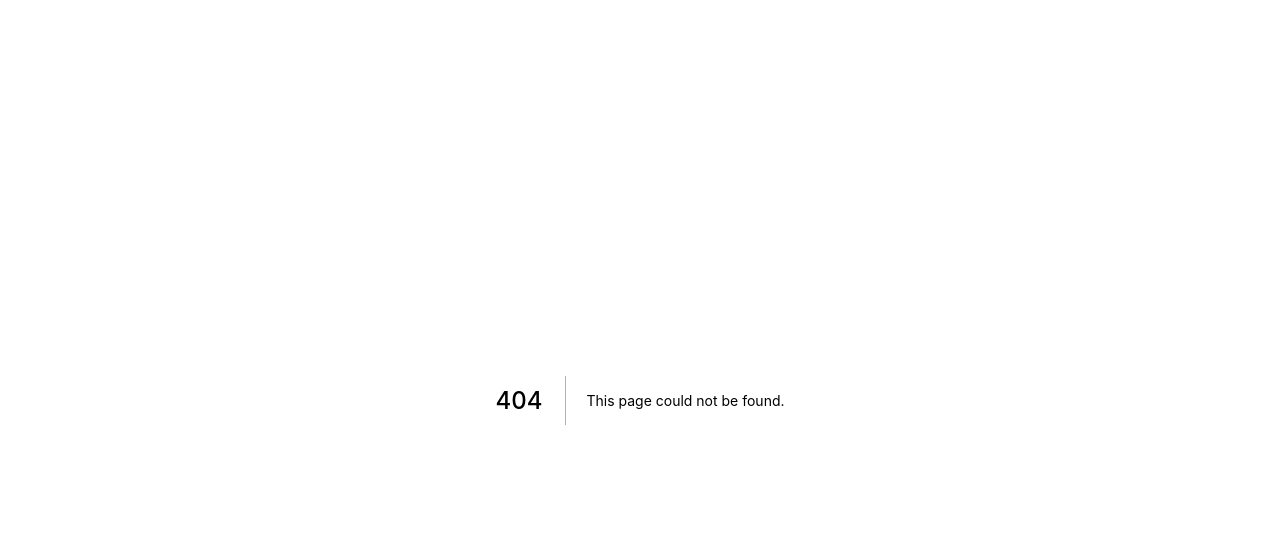
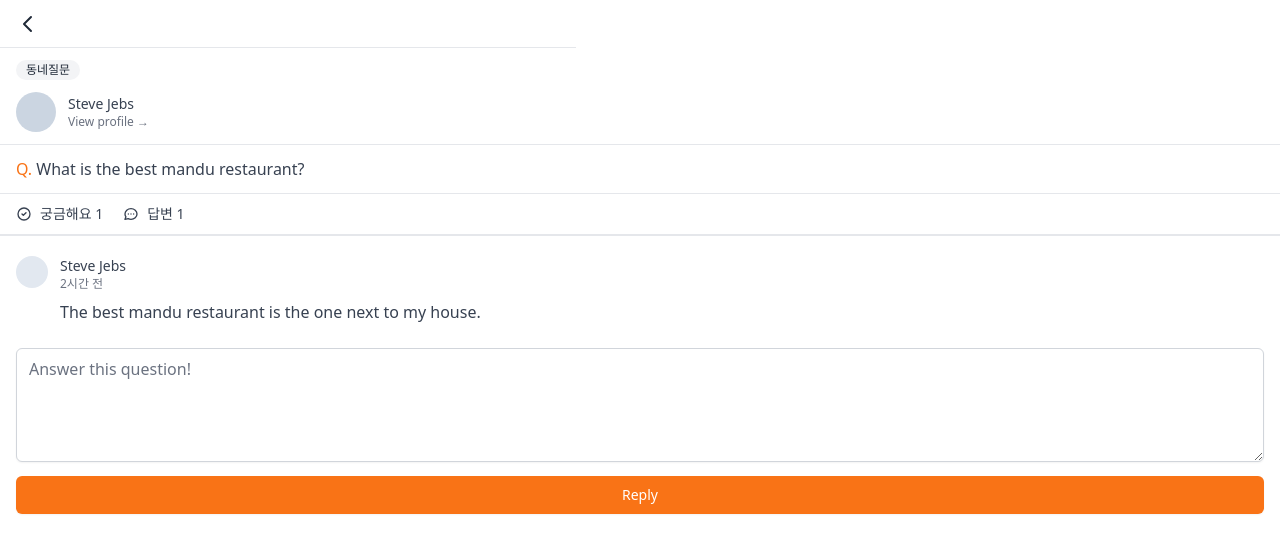
Before and after one commit to manonkim/next_app, a Next.js app: page /community/1 in a window 1280 px wide. Before the commit this address had no page. Shown: the top 552 px of the page. Built offline with nearby package versions, Linux system fonts and the light colour scheme.

Commit message:
Add : community pages

```diff
--- /dev/null
+++ b/pages/community/[id].tsx
@@ -0,0 +1,92 @@
+import type { NextPage } from 'next';
+import Layout from '../../components/layout';
+import TextArea from '../../components/textarea';
+
+const CommunityPostDetail: NextPage = () => {
+  return (
+    <Layout canGoBack>
+      <div>
+        <span className="inline-flex my-3 ml-4 items-center px-2.5 py-0.5 rounded-full text-xs font-medium bg-gray-100 text-gray-800">
+          동네질문
+        </span>
+        <div className="flex mb-3 px-4 cursor-pointer pb-3  border-b items-center space-x-3">
+          <div className="w-10 h-10 rounded-full bg-slate-300" />
+          <div>
+            <p className="text-sm font-medium text-gray-700">Steve Jebs</p>
+            <p className="text-xs font-medium text-gray-500">
+              View profile &rarr;
+            </p>
+          </div>
+        </div>
+        <div>
+          <div className="mt-2 px-4 text-gray-700">
+            <span className="text-orange-500 font-medium">Q.</span> What is the
+            best mandu restaurant?
+          </div>
+          <div className="flex px-4 space-x-5 mt-3 text-gray-700 py-2.5 border-t border-b-[2px]  w-full">
+            <span className="flex space-x-2 items-center text-sm">
+              <svg
+                className="w-4 h-4"
+                fill="none"
+                stroke="currentColor"
+                viewBox="0 0 24 24"
+                xmlns="http://www.w3.org/2000/svg"
+              >
+                <path
+                  strokeLinecap="round"
+                  strokeLinejoin="round"
+                  strokeWidth="2"
+                  d="M9 12l2 2 4-4m6 2a9 9 0 11-18 0 9 9 0 0118 0z"
+                ></path>
+              </svg>
+              <span>궁금해요 1</span>
+            </span>
+            <span className="flex space-x-2 items-center text-sm">
+              <svg
+                className="w-4 h-4"
+                fill="none"
+                stroke="currentColor"
+                viewBox="0 0 24 24"
+                xmlns="http://www.w3.org/2000/svg"
+              >
+                <path
+                  strokeLinecap="round"
+                  strokeLinejoin="round"
+                  strokeWidth="2"
+                  d="M8 12h.01M12 12h.01M16 12h.01M21 12c0 4.418-4.03 8-9 8a9.863 9.863 0 01-4.255-.949L3 20l1.395-3.72C3.512 15.042 3 13.574 3 12c0-4.418 4.03-8 9-8s9 3.582 9 8z"
+                ></path>
+              </svg>
+              <span>답변 1</span>
+            </span>
+          </div>
+        </div>
+        <div className="px-4 my-5 space-y-5">
+          <div className="flex items-start space-x-3">
+            <div className="w-8 h-8 bg-slate-200 rounded-full" />
+            <div>
+              <span className="text-sm block font-medium text-gray-700">
+                Steve Jebs
+              </span>
+              <span className="text-xs text-gray-500 block ">2시간 전</span>
+              <p className="text-gray-700 mt-2">
+                The best mandu restaurant is the one next to my house.
+              </p>
+            </div>
+          </div>
+        </div>
+        <div className="px-4">
+          <TextArea
+            name="description"
+            placeholder="Answer this question!"
+            required
+          />
+          <button className="mt-2 w-full bg-orange-500 hover:bg-orange-600 text-white py-2 px-4 border border-transparent rounded-md shadow-sm text-sm font-medium focus:ring-2 focus:ring-offset-2 focus:ring-orange-500 focus:outline-none ">
+            Reply
+          </button>
+        </div>
+      </div>
+    </Layout>
+  );
+};
+
+export default CommunityPostDetail;
--- /dev/null
+++ b/pages/community/index.tsx
@@ -0,0 +1,84 @@
+import type { NextPage } from 'next';
+import Link from 'next/link';
+import FloatingButton from '../../components/floating-button';
+import Layout from '../../components/layout';
+
+const Community: NextPage = () => {
+  return (
+    <Layout hasTabBar title="동네생활">
+      <div className="space-y-4 divide-y-[2px]">
+        {[1, 2, 3, 4, 5, 6].map((_, i) => (
+          <Link key={i} href={`/community/${i}`}>
+            <a className="flex cursor-pointer flex-col pt-4 items-start">
+              <span className="flex ml-4 items-center px-2.5 py-0.5 rounded-full text-xs font-medium bg-gray-100 text-gray-800">
+                동네질문
+              </span>
+              <div className="mt-2 px-4 text-gray-700">
+                <span className="text-orange-500 font-medium">Q.</span> What is
+                the best mandu restaurant?
+              </div>
+              <div className="mt-5 px-4 flex items-center justify-between w-full text-gray-500 font-medium text-xs">
+                <span>니꼬</span>
+                <span>18시간 전</span>
+              </div>
+              <div className="flex px-4 space-x-5 mt-3 text-gray-700 py-2.5 border-t   w-full">
+                <span className="flex space-x-2 items-center text-sm">
+                  <svg
+                    className="w-4 h-4"
+                    fill="none"
+                    stroke="currentColor"
+                    viewBox="0 0 24 24"
+                    xmlns="http://www.w3.org/2000/svg"
+                  >
+                    <path
+                      strokeLinecap="round"
+                      strokeLinejoin="round"
+                      strokeWidth="2"
+                      d="M9 12l2 2 4-4m6 2a9 9 0 11-18 0 9 9 0 0118 0z"
+                    ></path>
+                  </svg>
+                  <span>궁금해요 1</span>
+                </span>
+                <span className="flex space-x-2 items-center text-sm">
+                  <svg
+                    className="w-4 h-4"
+                    fill="none"
+                    stroke="currentColor"
+                    viewBox="0 0 24 24"
+                    xmlns="http://www.w3.org/2000/svg"
+                  >
+                    <path
+                      strokeLinecap="round"
+                      strokeLinejoin="round"
+                      strokeWidth="2"
+                      d="M8 12h.01M12 12h.01M16 12h.01M21 12c0 4.418-4.03 8-9 8a9.863 9.863 0 01-4.255-.949L3 20l1.395-3.72C3.512 15.042 3 13.574 3 12c0-4.418 4.03-8 9-8s9 3.582 9 8z"
+                    ></path>
+                  </svg>
+                  <span>답변 1</span>
+                </span>
+              </div>
+            </a>
+          </Link>
+        ))}
+        <FloatingButton href="/community/write">
+          <svg
+            className="w-6 h-6"
+            fill="none"
+            stroke="currentColor"
+            viewBox="0 0 24 24"
+            xmlns="http://www.w3.org/2000/svg"
+          >
+            <path
+              strokeLinecap="round"
+              strokeLinejoin="round"
+              strokeWidth="2"
+              d="M15.232 5.232l3.536 3.536m-2.036-5.036a2.5 2.5 0 113.536 3.536L6.5 21.036H3v-3.572L16.732 3.732z"
+            ></path>
+          </svg>
+        </FloatingButton>
+      </div>
+    </Layout>
+  );
+};
+
+export default Community;
--- /dev/null
+++ b/pages/community/write.tsx
@@ -0,0 +1,17 @@
+import type { NextPage } from 'next';
+import Button from '../../components/button';
+import Layout from '../../components/layout';
+import TextArea from '../../components/textarea';
+
+const Write: NextPage = () => {
+  return (
+    <Layout canGoBack title="Write Post">
+      <form className="p-4 space-y-4">
+        <TextArea required placeholder="Ask a question!" />
+        <Button text="Submit" />
+      </form>
+    </Layout>
+  );
+};
+
+export default Write;
```
